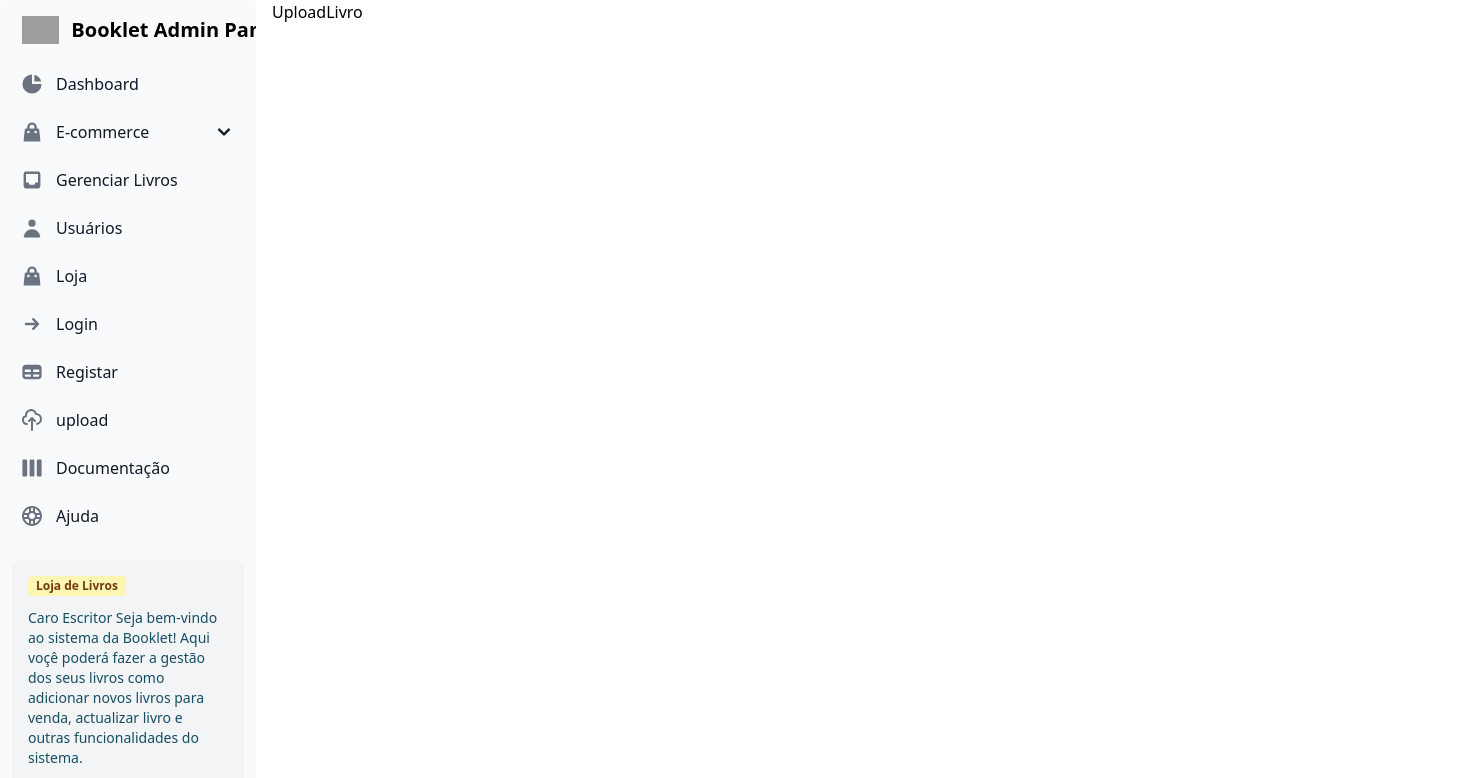
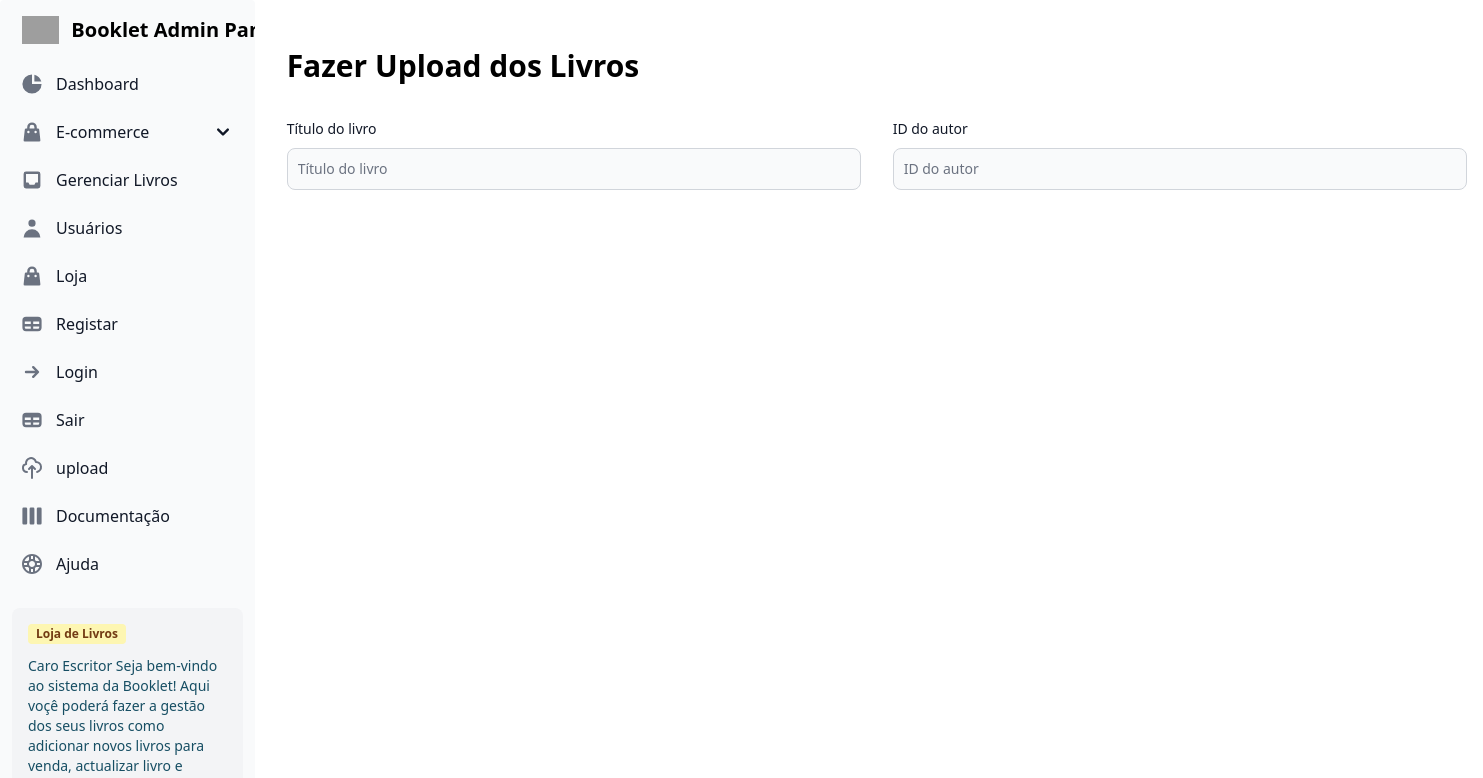
Before and after one commit to msaquende18/BOOKLET, a React (Create React App) app in the folder frontend-booklet-app/: page /admin/dashboard/upload in a window 1280 px wide. Shown: the top 778 px of the page, 1483 px wide, since content can reach past the window. Built offline with nearby package versions, Linux system fonts and the light colour scheme; grey boxes are pictures that could not be loaded.

Commit message:
admin dashboad actualizado

```diff
--- a/frontend-booklet-app/src/components/dashboard/AdSidebar.jsx
+++ b/frontend-booklet-app/src/components/dashboard/AdSidebar.jsx
@@ -25,7 +25,7 @@ const AdSidebar = () => {
       </Sidebar.Logo>
       <Sidebar.Items>
         <Sidebar.ItemGroup>
-          <Sidebar.Item href="#" icon={HiChartPie}>
+          <Sidebar.Item href="/admin/dashboard" icon={HiChartPie}>
             <p>Dashboard</p>
           </Sidebar.Item>
           <Sidebar.Collapse icon={HiShoppingBag} label="E-commerce">
@@ -34,7 +34,7 @@ const AdSidebar = () => {
             <Sidebar.Item href="#">Reembolsos</Sidebar.Item>
             <Sidebar.Item href="#">Entregas</Sidebar.Item>
           </Sidebar.Collapse>
-          <Sidebar.Item href="#" icon={HiInbox}>
+          <Sidebar.Item href="/admin/dashboard/gerenciar-livros" icon={HiInbox}>
             <p>Gerenciar Livros</p>
           </Sidebar.Item>
           <Sidebar.Item href="#" icon={HiUser}>
@@ -43,14 +43,20 @@ const AdSidebar = () => {
           <Sidebar.Item href="#" icon={HiShoppingBag}>
             <p>Loja</p>
           </Sidebar.Item>
-          <Sidebar.Item href="#" icon={HiArrowSmRight}>
+          <Sidebar.Item href="/registar-autor" icon={HiTable}>
+            <p>Registar</p>
+          </Sidebar.Item>
+          <Sidebar.Item href="/login" icon={HiArrowSmRight}>
             <p>Login</p>
           </Sidebar.Item>
-          <Sidebar.Item href="#" icon={HiTable}>
-            <p>Registar</p>
+          <Sidebar.Item href="/logout" icon={HiTable}>
+            <p>Sair</p>
           </Sidebar.Item>
 
-          <Sidebar.Item href="#" icon={HiOutlineCloudUpload}>
+          <Sidebar.Item
+            href="/admin/dashboard/upload"
+            icon={HiOutlineCloudUpload}
+          >
             <p>upload</p>
           </Sidebar.Item>
 
--- a/frontend-booklet-app/src/components/dashboard/UploadLivro.jsx
+++ b/frontend-booklet-app/src/components/dashboard/UploadLivro.jsx
@@ -1,9 +1,40 @@
 import React from 'react'
+import { Button, Checkbox, Label, TextInput } from "flowbite-react";
 
 const UploadLivro = () => {
   return (
-    <div>UploadLivro</div>
-  )
+    <div className="px-4 my-12">
+      <h2 className="mb-8 text-3xl font-bold">Fazer Upload dos Livros</h2>
+
+      <form className="flex lg:w-[1180px] flex-col flex-wrap gap-4">
+        <div className="flex gap-8">
+          <div className="lg:w-1/2">
+            <div className="mb-2 block">
+              <Label htmlFor="titulo" value="Título do livro" />
+            </div>
+            <TextInput
+              id="titulo"
+              placeholder="Título do livro"
+              required
+              type="titulo"
+            />
+          </div>
+
+          <div className="lg:w-1/2">
+            <div className="mb-2 block">
+              <Label htmlFor="idautor" value="ID do autor" />
+            </div>
+            <TextInput
+              id="idautor"
+              placeholder="ID do autor"
+              required
+              type="idautor"
+            />
+          </div>
+        </div>
+      </form>
+    </div>
+  );
 }
 
 export default UploadLivro
```
